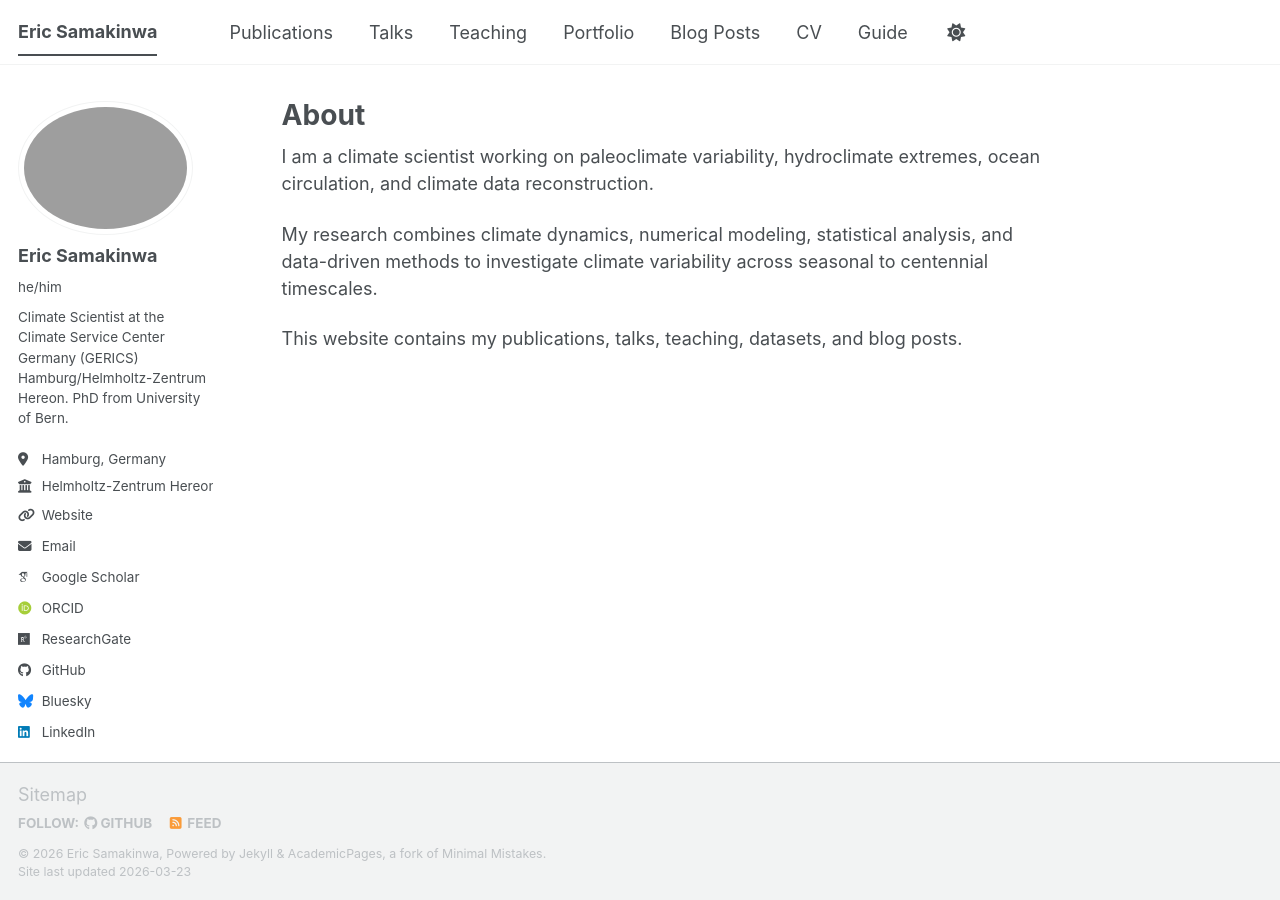
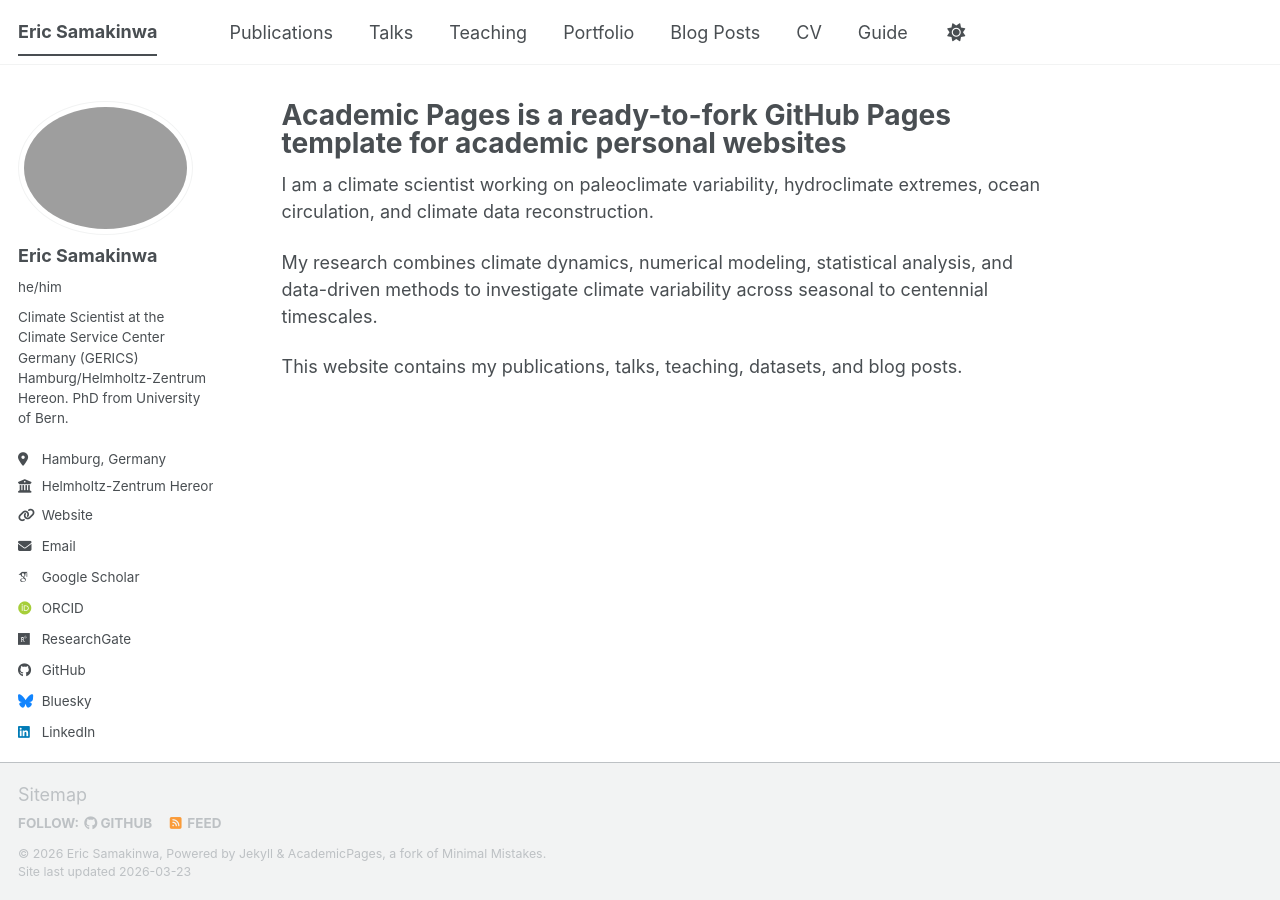
Before and after one commit to shamakson/shamakson.github.io, a Jekyll site: the page built from _pages/about.md, in a window 1280 px wide. Built offline with Jekyll 4.4.1, drawn with Linux system fonts in a browser that asks for light colours; some web fonts are replaced; a script bundle is joined from its source files by our own code; library files that are not in the unit come from our copies.

Commit message:
Update title for about page

```diff
--- a/_pages/about.md
+++ b/_pages/about.md
@@ -1,6 +1,6 @@
 ---
 permalink: /
-title: "About"
+title: "Academic Pages is a ready-to-fork GitHub Pages template for academic personal websites"
 author_profile: true
 redirect_from:
   - /about/
```
